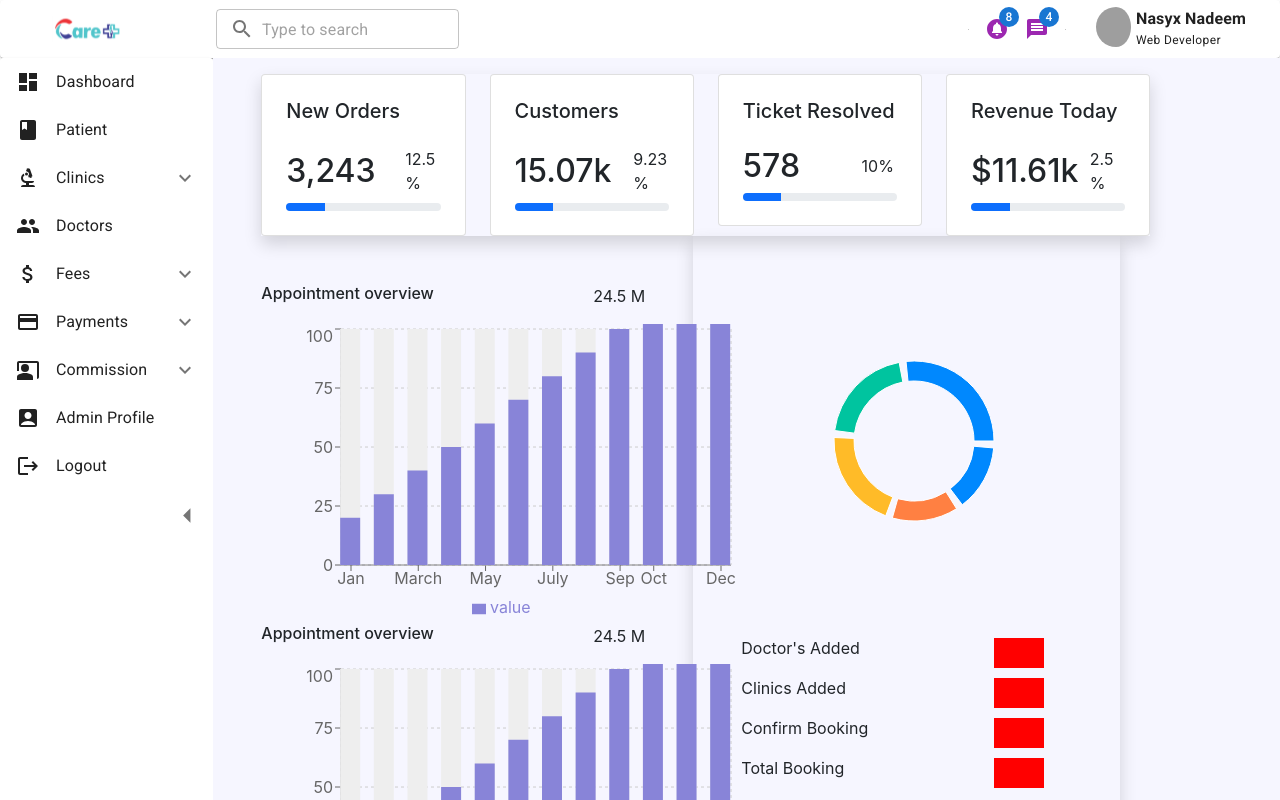
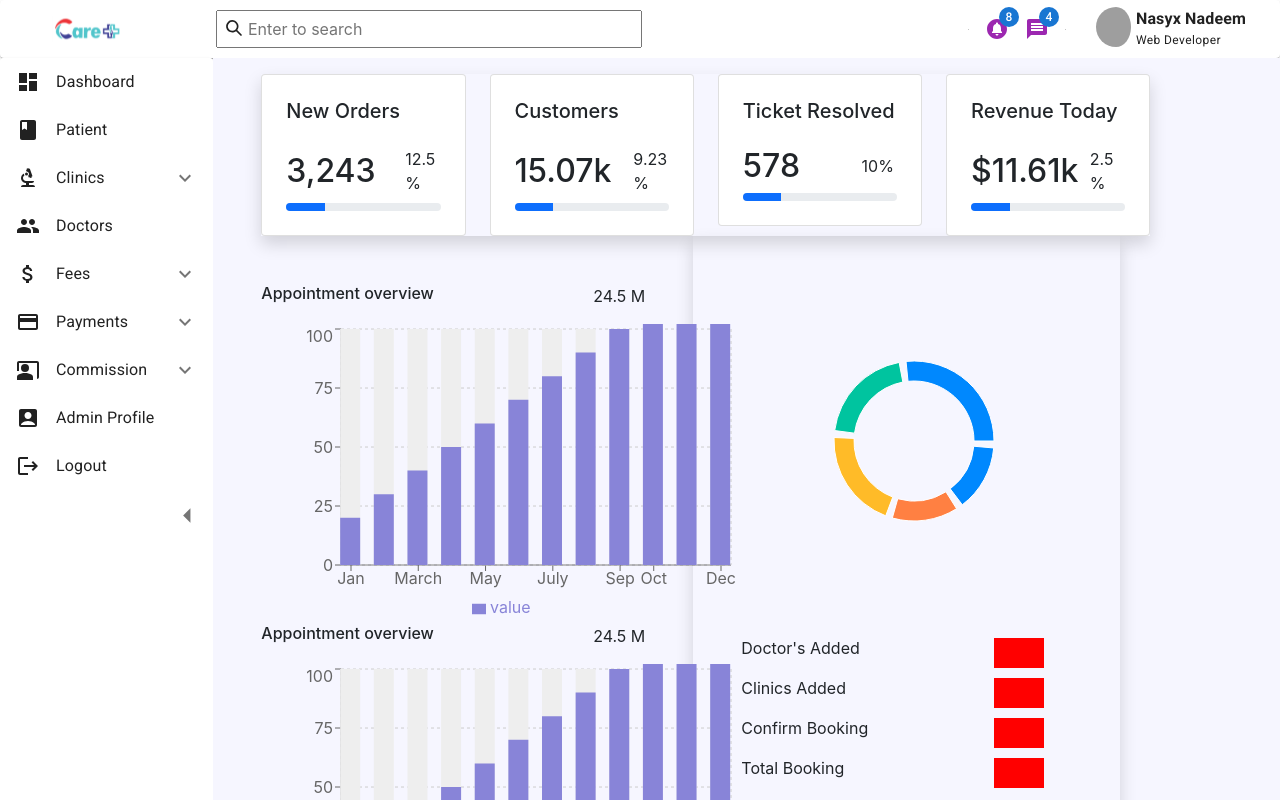
Before and after one commit to sdarnadeem/care-plus, a React (Create React App) app: page / in a window 1280 px wide. Shown: the top 800 px of the page. Built offline with nearby package versions, Linux system fonts and the light colour scheme; grey boxes are pictures that could not be loaded.

Commit message:
implement new search bar styling

```diff
--- a/package.json
+++ b/package.json
@@ -3,6 +3,8 @@
   "version": "0.1.0",
   "private": true,
   "dependencies": {
+    "@chakra-ui/icons": "^2.0.2",
+    "@chakra-ui/react": "^2.2.1",
     "@devexpress/dx-react-chart-material-ui": "^3.0.3",
     "@emotion/react": "^11.9.3",
     "@emotion/styled": "^11.9.3",
@@ -14,7 +16,10 @@
     "@testing-library/user-event": "^13.5.0",
     "ag-grid-react": "^27.3.0",
     "date-fns": "^2.28.0",
+    "framer-motion": "^6.3.16",
+    "i": "^0.3.7",
     "mdbreact": "^5.2.0",
+    "npm": "^8.13.1",
     "react": "^18.2.0",
     "react-chartjs-2": "^4.2.0",
     "react-dom": "^18.2.0",
--- a/src/sections/header/Header.js
+++ b/src/sections/header/Header.js
@@ -7,8 +7,11 @@ import {
   InputAdornment,
   SwipeableDrawer,
 } from "@mui/material";
-import SearchIcon from "@mui/icons-material/Search";
+// import SearchIcon from "@mui/icons-material/Search";
 import MenuIcon from "@mui/icons-material/Menu";
+
+import { InputGroup, InputLeftElement, Input } from "@chakra-ui/react";
+import { SearchIcon } from "@chakra-ui/icons";
 
 import c from "./Header.module.css";
 import HeaderProfile from "../../components/headerProfile/HeaderProfile";
@@ -81,7 +84,7 @@ const Header = () => {
               md: "inline-block",
             }}
           >
-            <TextField
+            {/* <TextField
               id="input-with-icon-textfield"
               label=""
               placeholder="Type to search"
@@ -92,10 +95,33 @@ const Header = () => {
                   </InputAdornment>
                 ),
               }}
-              variant="outlined"
+              variant="filled"
               size="small"
               color="secondary"
-            />
+              sx={{
+                border: "none",
+                height: "30px",
+                width: "426px",
+                borderRadius: "9px",
+              }}
+            /> */}
+            <InputGroup variant="filled">
+              <InputLeftElement
+                pointerEvents="none"
+                children={<SearchIcon color="gray.300" />}
+                className={c.inputLeft}
+              />
+              <Input
+                type="search"
+                placeholder="Enter to search"
+                size="lg"
+                width="426px"
+                variant="filled"
+                padding="5px"
+                paddingLeft={2}
+                className={c.input}
+              />
+            </InputGroup>
           </Grid>
           <Grid item lg={3} md={5} sm={10} xs={11}>
             <HeaderProfile />
--- a/src/sections/header/Header.module.css
+++ b/src/sections/header/Header.module.css
@@ -3,3 +3,11 @@
   height: 50px;
   margin-left: 3rem;
 }
+
+.inputLeft {
+  bottom: 3px !important;
+  left: 10px !important;
+}
+.input {
+  padding-left: 30px !important;
+}
```
Also changed, not shown: 1 other file (tests, documents, lock files or other folders).
